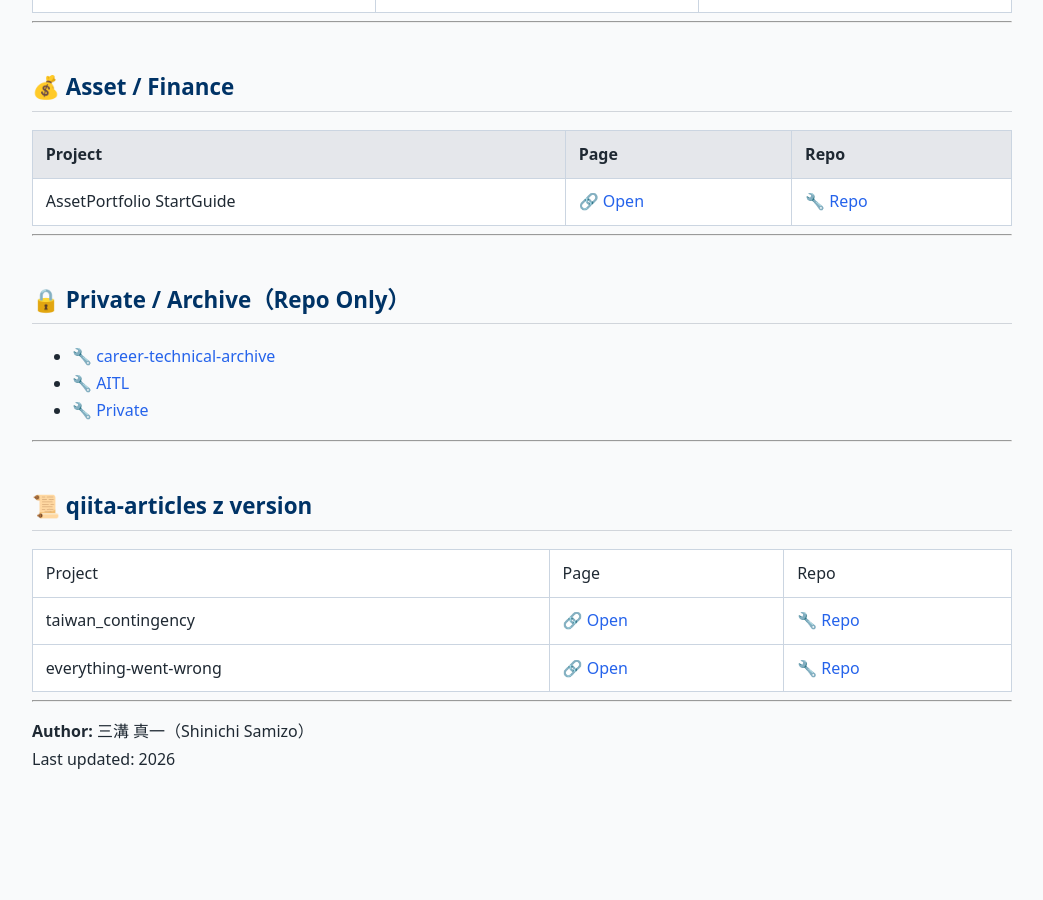
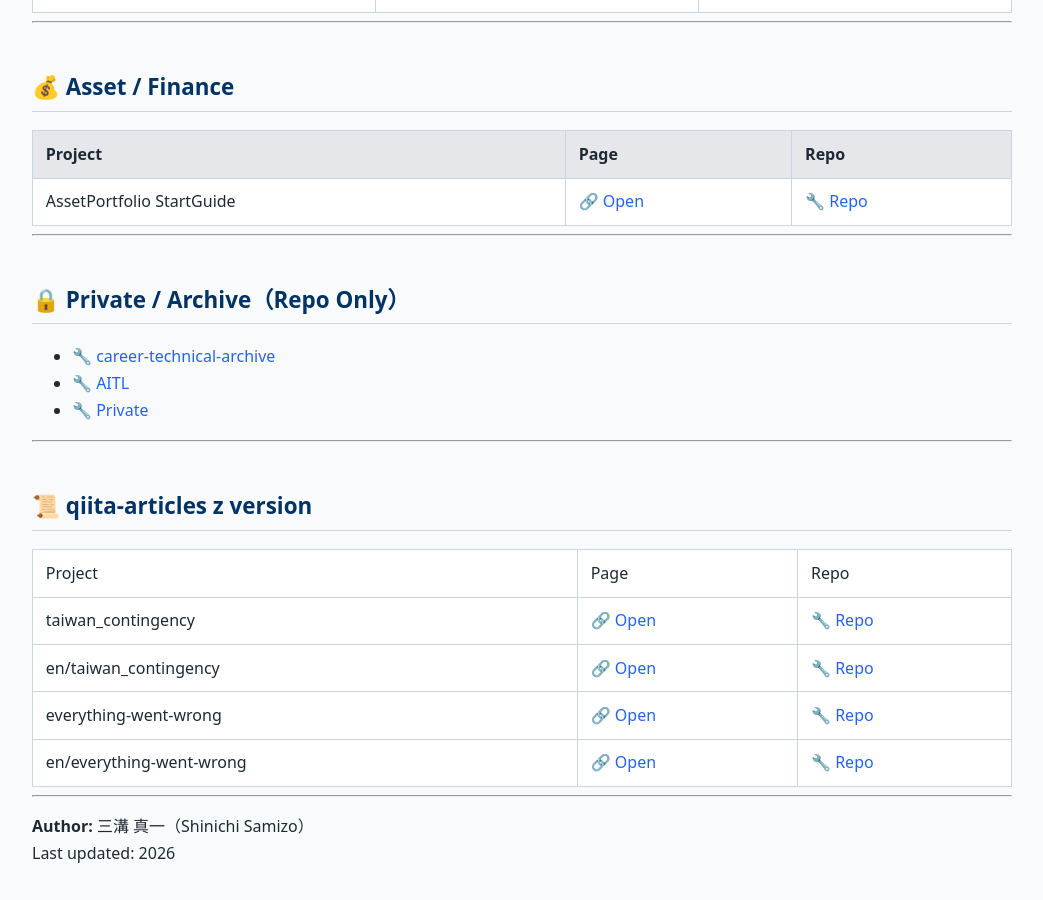
Before and after one commit to Samizo-AITL/Samizo-AITL.github.io, a Jekyll site: the page built from repo-index.md, in a window 1280 px wide and 900 px high, scrolled down 4336 px. Shown: the whole window, without its empty margins (118-1161 px from the left). Built offline with Jekyll 4.4.1, drawn with Linux system fonts in a browser that asks for light colours; before the commit the page ends 5141 px from its top, so only the background shows below that.

Commit message:
Update repo-index.md

```diff
--- a/repo-index.md
+++ b/repo-index.md
@@ -165,7 +165,9 @@ Samizo-AITL における **全リポジトリ横断リンク集**
 
 | Project | Page | Repo |
 | taiwan_contingency  | 🔗 [Open](https://samizo-aitl.github.io/qiita-articles/articles/Z01_taiwan_contingency.html) | 🔧 [Repo](https://github.com/Samizo-AITL/qiita-articles/articles/Z01_taiwan_contingency.md) |
+| en/taiwan_contingency  | 🔗 [Open](https://samizo-aitl.github.io/qiita-articles/articles/en/Z01_taiwan_contingency.html) | 🔧 [Repo](https://github.com/Samizo-AITL/qiita-articles/articles/en/Z01_taiwan_contingency.md) |
 | everything-went-wrong | 🔗 [Open](https://samizo-aitl.github.io/qiita-articles/articles/Z02_everything-went-wrong.html) | 🔧 [Repo](https://github.com/Samizo-AITL/qiita-articles/articles/Z02_everything-went-wrong.md) |
+| en/everything-went-wrong | 🔗 [Open](https://samizo-aitl.github.io/qiita-articles/articles/en/Z02_everything-went-wrong.html) | 🔧 [Repo](https://github.com/Samizo-AITL/qiita-articles/articles/en/Z02_everything-went-wrong.md) |
 
 ---
 
```
